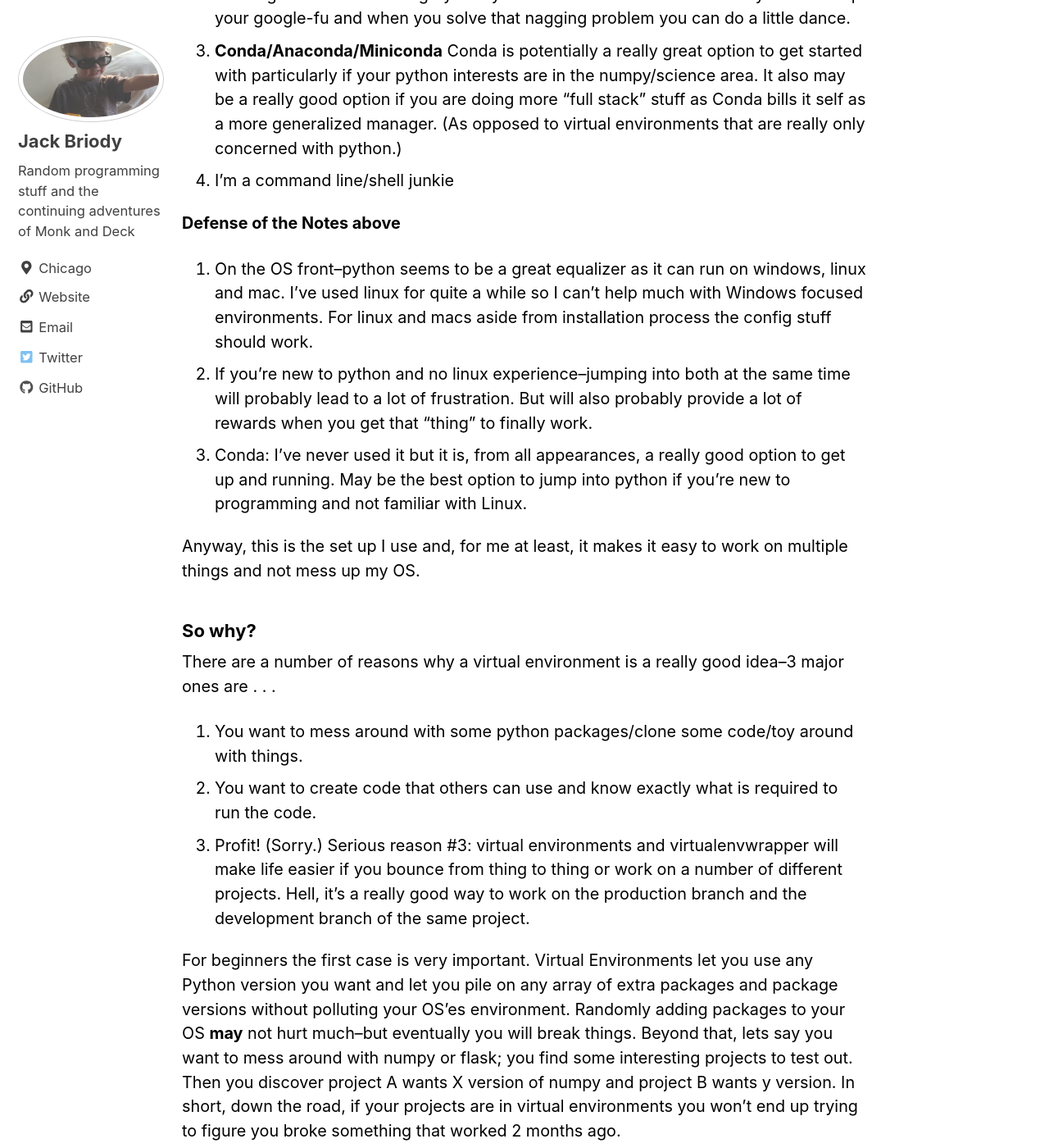
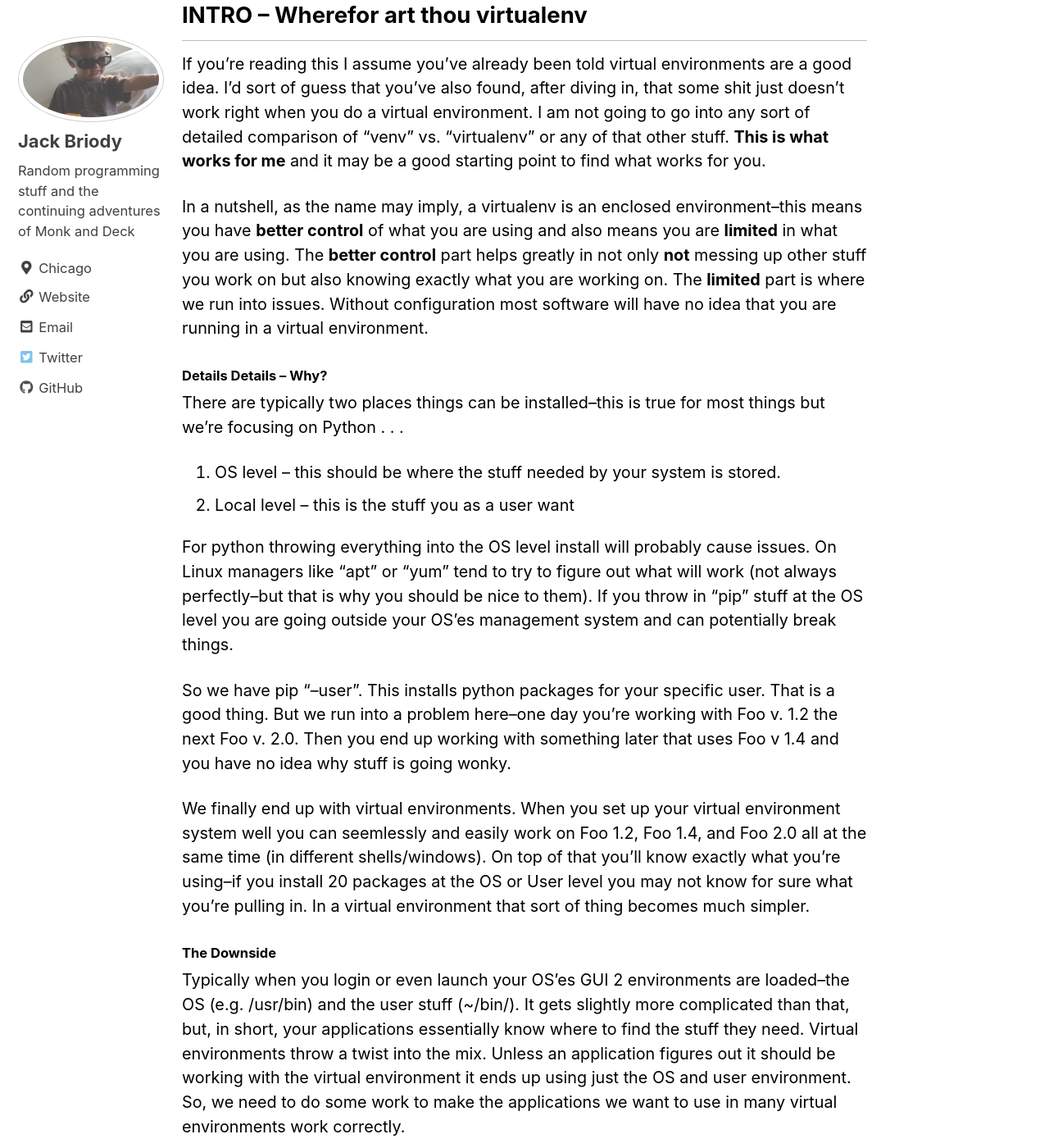
Before and after one commit to jmbriody/jmbriody.github.io, a Jekyll site: the page built from _posts/2018-01-22-python-devenv.markdown, in a window 1280 px wide and 1400 px high, scrolled down 963 px. Shown: the whole window at 82% size. Built offline with Jekyll 4.4.1, drawn with Linux system fonts in a browser that asks for light colours; nearby versions of some CDN libraries; comment, search, counter and statistics services are not loaded; some of the changed text lies outside the part shown.

Commit message:
More edits to virtual env

````diff
--- a/_posts/2018-01-22-python-devenv.markdown
+++ b/_posts/2018-01-22-python-devenv.markdown
@@ -6,70 +6,70 @@
 tags: python setup
 ---
 ## So you want to do some Python
-This post is pretty much 100% about how I set up my development environments. One Python tenet is that **There should be one-- and preferably only one --obvious way to do it**--that may or may not work for how various coders doing many different things like to organize and do there work. However, using virtual environments in some form is a commonly accepted practice. Finding a set up that works for you will save you a lot of headaches.
+Have you ever searched the web for a recipe, like for Kung Pao Chicken, and the top few links all have like 4.8 stars with 500+ reviews? Then you go to a link and it ends up being 184 pictures with an 18,900 word narrative about cooking Kung Pao chicken and some random stuff about how the family cat helps with the cooking and at the end is a note-card size recipe. I'm not going to do that here--but I think virtual environments require at least a little introduction matter. I'll keep the intro short but the basic plan for this post is . . .
 
-That said, there are any number of ways to do it and this is what works for me. I rely on **python-virtualenv** and **virtualenvwrapper**. There are at least 2 distinct virtualenv tools for python--venv and virtualenv. You could use either one directly but virtualenvwrapper, as its name probably suggests, provides a nice set of "wrapper" functions that simplify daily tasks. [Python Virtual Envs](http://docs.python-guide.org/en/latest/dev/virtualenvs/)
+1. Intro--skip or scan if you already know why they are a good idea
+2. Software install--parts will be essentially linux/Ubuntu oriented for OS level items. If you're on a "yum" linux vs. an "apt" or on a different distro there will be minor adjustments needed. Macs will need slightly more adjustments. Windows--I just don't know; more on that in the **Intro**.
+3. Configuration--This is the true **meat and gristle** of the set up. After grokking that using virtual environments is a really good idea getting them setup so you can work with them with minimal effort can be a pain. I hope the config section will show you how to set your stuff up so you can work the way you want to.
+4. Closing crud.
 
-Some major **Notes:**
+## INTRO -- Wherefor art thou virtualenv ##
+If you're reading this I assume you've already been told virtual environments are a good idea. I'd sort of guess that you've also found, after diving in, that some shit just doesn't work right when you do a virtual environment. I am not going to go into any sort of detailed comparison of "venv" vs. "virtualenv" or any of that other stuff. **This is what works for me** and it may be a good starting point to find what works for you.
 
-1. I mostly use Ubuntu so the examples all use apt-get for the install part. If you're on a different linux with different package manager there will probably be slight changes needed.
-2. If you're on windows and want to also dive into Linux I'd suggest using Virtual Box--you can install a full linux distro and not have to deal with dual booting. If you're learning linux while learning Python you will be frustrated at times--but you'll develop your google-fu and when you solve that nagging problem you can do a little dance.
-3. **Conda/Anaconda/Miniconda** Conda is potentially a really great option to get started with particularly if your python interests are in the numpy/science area. It also may be a really good option if you are doing more "full stack" stuff as Conda bills it self as a more generalized manager. (As opposed to virtual environments that are really only concerned with python.)
-4. I'm a command line/shell junkie
+In a nutshell, as the name may imply, a virtualenv is an enclosed environment--this means you have **better control** of what you are using and also means you are **limited** in what you are using. The **better control** part helps greatly in not only **not** messing up other stuff you work on but also knowing exactly what you are working on. The **limited** part is where we run into issues. Without configuration most software will have no idea that you are running in a virtual environment.
 
-**Defense of the Notes above**
+#### Details Details -- Why? ####
+There are typically two places things can be installed--this is true for most things but we're focusing on Python . . .
 
-1. On the OS front--python seems to be a great equalizer as it can run on windows, linux and mac. I've used linux for quite a while so I can't help much with Windows focused environments. For linux and macs aside from installation process the config stuff should work.
-2. If you're new to python and no linux experience--jumping into both at the same time will probably lead to a lot of frustration. But will also probably provide a lot of rewards when you get that "thing" to finally work.
-3. Conda: I've never used it but it is, from all appearances, a really good option to get up and running. May be the best option to jump into python if you're new to programming and not familiar with Linux.
+1. OS level -- this should be where the stuff needed by your system is stored.
+2. Local level -- this is the stuff you as a user want
 
-Anyway, this is the set up I use and, for me at least, it makes it easy to work on multiple things and not mess up my OS.
+For python throwing everything into the OS level install will probably cause issues. On Linux managers like "apt" or "yum" tend to try to figure out what will work (not always perfectly--but that is why you should be nice to them). If you throw in "pip" stuff at the OS level you are going outside your OS'es management system and can potentially break things.
 
-### So why?
-There are a number of reasons why a virtual environment is a really good idea--3 major ones are . . .
+So we have pip "--user". This installs python packages for your specific user. That is a good thing. But we run into a problem here--one day you're working with Foo v. 1.2 the next Foo v. 2.0. Then you end up working with something later that uses Foo v 1.4 and you have no idea why stuff is going wonky.
 
-1. You want to mess around with some python packages/clone some code/toy around with things.
-2. You want to create code that others can use and know exactly what is required to run the code.
-3. Profit! (Sorry.) Serious reason #3: virtual environments and virtualenvwrapper will make life easier if you bounce from thing to thing or work on a number of different projects. Hell, it's a really good way to work on the production branch and the development branch of the same project.
+We finally end up with virtual environments. When you set up your virtual environment system well you can seemlessly and easily work on Foo 1.2, Foo 1.4, and Foo 2.0 all at the same time (in different shells/windows). On top of that you'll know exactly what you're using--if you install 20 packages at the OS or User level you may not know for sure what you're pulling in. In a virtual environment that sort of thing becomes much simpler.
 
-For beginners the first case is very important. Virtual Environments let you use any Python version you want and let you pile on any array of extra packages and package versions without polluting your OS'es environment. Randomly adding packages to your OS **may** not hurt much--but eventually you will break things. Beyond that, lets say you want to mess around with numpy or flask; you find some interesting projects to test out. Then you discover project A wants X version of numpy and project B wants y version. In short, down the road, if your projects are in virtual environments you won't end up trying to figure you broke something that worked 2 months ago.
+#### The Downside ####
+Typically when you login or even launch your OS'es GUI 2 environments are loaded--the OS (e.g. /usr/bin) and the user stuff (~/bin/). It gets slightly more complicated than that, but, in short, your applications essentially know where to find the stuff they need. Virtual environments throw a twist into the mix. Unless an application figures out it should be working with the virtual environment it ends up using just the OS and user environment. So, we need to do some work to make the applications we want to use in many virtual environments work correctly.
 
-Second case is sort of the evolution of the first. When you start writing stuff that you want to share you will be able to easily say what exactly is required to run your code. With the right set up, testing suites, and validation you'll even be able to provide a range of environments that your code will work with.
+>  Ultimately, once you get a sense of how to make applications work with virtual environments you should start to really understand how they are working and, possibly more importantly, have an idea of how to make other tools work with them.
 
-3rd case is the real reason--it will save your sanity. Whether you bounce from topic to topic or have a laser beam like focus on a specific area, managing your code with virtual environments should help you keep your stuff organized.
+**Finally**--this is how I set mine up. There are a number of different ways to do environments, but this set up probably isn't that uncommon. There are probably many people who work with "venv" or "virtualenv" directly and there are also even applications/packages like __Anaconda__ that aim to do specific things. I typically work with just plain old python--if you are doing full stack/web dev or more into analytics/science stuff you may find other solutions/options more suitable. Again though, I hope to illustrate at least some of the underlying mechanics with some concrete examples which should translate to almost all virtual environment style setups.
 
+## Software Install (Back to the main story)
+Well we're going to start off by installing all the stuff you'll need to get started. All of this assumes you're running inside a terminal.
 
-## Installing the dev-env and related items (Back to the main story)
-Well we're going to start off by installing all the stuff you'll need to get started. All of this assumes you're running inside a terminal. Python (probably 2.7) should already be installed. To check just run `python --version`; also check if python3 is installed `python3 --version`. If python3 says something like "command not found" you'll need to run the first apt-get command--if it is installed just run the last two. So run the following commands as root (e.g. first run `sudo su -` to become root) . . .
+The first items are the **OS** level stuff. `sudo` is used to run stuff as "root"--you're essentially installing items the will go into system wide directories/usage. It is highly likely that some, if not all, of these are already installed--apt will simply tell you if they are and not do anything.
 
-```
-apt-get install python3
-apt-get install python-virtualenv python-pip python3-virtualenv python3-pip virtualenv
-apt-get install git gitk ipython3 ipython3-notebook idle3 idle
-```
-After that run the following (still as root):
+I won't be covering any "git" stuff, but you'll likely want it at some point (and gitk is just a nice tool for looking at info for a local git repo). Git doesn't actually require any configuration to work inside a virtual environment--essentially it is like a honey-badger and just doesn't care.
+
+Idle is both an editor and a shell for python. Very handy for doing small stuff and running scripts or playing with code. I will be using it below and it does take a "tweak" to work right with virtual envs.
 
 
 ```
-pip install --upgrade pip
-pip3 install --upgrade pip
-pip install virtualenvwrapper
-pip3 install virtualenvwrapper
-pip3 install jupyter
+sudo apt-get install python3
+sudo apt-get install python-pip python3-pip
+sudo apt-get install git gitk idle3 idle
 ```
 
-**What is all that?**
-* `pip` and `pip3` are the tools for installing python(2) and python3 packages
-* "virtualenv" items are the core virtual environment tools
-* `git` and `gitk` are for working with git--probably won't touch on git much but you'll likely start to need it
-* ipython3 and ipython3-notebook are used for running "notebooks" (more on that later)
-* `idle` and `idle3` are python editors. There are plenty of options for editors, and any will do, but idle is the "standard" python development environment. Provides an easy way to both edit files and run a python shell/session.
-* **Pip Commands**
-  * First we just upgrade both pips (it complains if it isn't the latest version)
-  * Then we install virtualenvwrapper
-  * And finally jupyter (for the ipython notebooks)
+Now for the "user" stuff. pip and pip3 install python packages; the "--user" flag installs it to your local user python "stuff". There isn't really any major compelling reason to not install this stuff system wide--but it really doesn't hurt to get into the habit of not installing everything globally.
 
-## Configuration: A bunch of nitty-gritty in a one place
+As a quick side note `pip list` will show all the packages installed both at the OS level and in your user environment. `pip list --user` will list only the items installed in your user environment (they're found at "$HOME/.local").
+
+So the commands: First two are just so "pip" won't complain about being up-to-date. Third command is probably not really necessary, but doesn't hurt. Final one we install virtualenv, virtualenvwrapper, and ipython + jupyter for jupyter notebooks.
+
+We are here mostly to talk about virtualenv/virtualenvwrapper, but, like idle, I'll cover the jupyter notebook set up as well. Mostly because notebooks are widely used, pretty handy, and over all aren't a bad thing to be familiar with.
+
+
+```
+pip install --upgrade pip --user
+pip3 install --upgrade pip --user
+pip install virtualenv virtualenvwrapper --user
+pip3 install virtualenv ipython3 virtualenvwrapper jupyter --user
+```
+
+## Configuration: A bunch of nitty-gritty in one place
 Some of this will simply make things a lot easier when using virtualenvs but some is also a bit of my own personal preference. There are actually any number of ways to work with virtual environments for python--I find virtualenvwrapper to be a huge time saver and makes things pretty simple. I'll explain more of what the configurations are for when we actually hit on them in use.
 
 ### ONE: Edit Idle
@@ -82,6 +82,8 @@
 ```
 
 If you don't have a favorite editor you can do this with `sudo idle /usr/bin/idle` and `sudo idle /usr/bin/idle3`. (If you are new to linux you're simply using an editor, which happens to be idle, to edit a file, which just happens to be how the editor is launched. You could do something like `idle guac_recipe.txt` to use idle to create and edit a file named guac_recipe.txt. Ctrl-s Ctrl-q will save and quit idle; or you can use the menu.)
+
+Anyway, these changes are important for running idle in a virtual environment. Rather than using the OS level python they will use the python from your virtual environment. And most importantly idle will be aware of the packages in your environment.
 
 ### TWO: Create some directories
 As your usual user (i.e. not as root); in your home directory (just type `cd` to get there if you aren't there already) we need to create two directories. So run . . .
````
